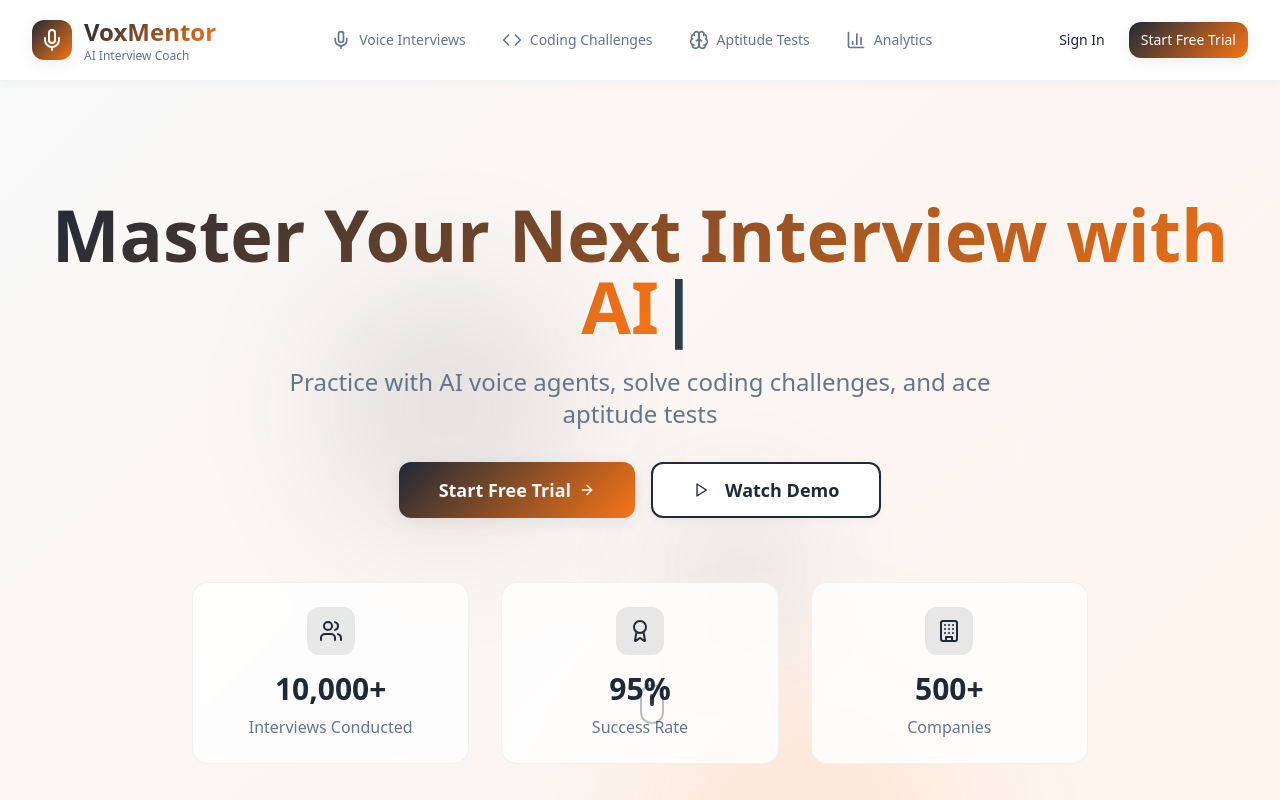
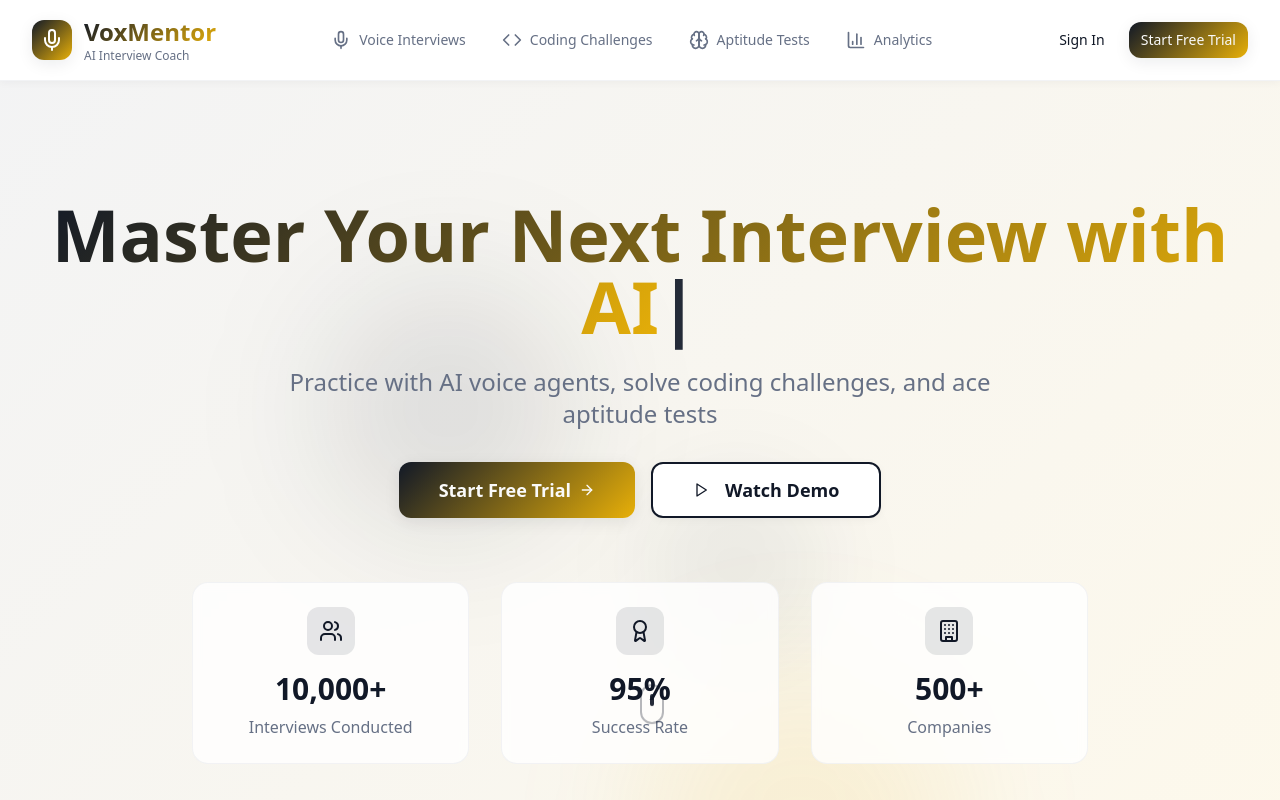
Before and after one commit to sharewheeks-boop/vox-ace-hub, a React (Vite) app: page / in a window 1280 px wide. Shown: the top 800 px of the page. Built offline with nearby package versions, Linux system fonts and the light colour scheme.

Commit message:
Refactor color scheme and navbar

```diff
--- a/src/index.css
+++ b/src/index.css
@@ -6,37 +6,37 @@
 
 @layer base {
   :root {
-    /* Core Brand Colors - Professional Slate Theme */
+    /* Core Brand Colors - Professional Navy & Gold Theme */
     --background: 0 0% 100%;
-    --foreground: 215 28% 17%;
+    --foreground: 220 39% 11%;
 
     /* Cards & Surfaces */
     --card: 0 0% 100%;
-    --card-foreground: 215 28% 17%;
-    --card-hover: 210 20% 98%;
+    --card-foreground: 220 39% 11%;
+    --card-hover: 210 40% 98%;
 
     /* Interactive Elements */
     --popover: 0 0% 100%;
-    --popover-foreground: 215 28% 17%;
+    --popover-foreground: 220 39% 11%;
 
     /* Primary Brand Colors */
-    --primary: 215 28% 17%;
+    --primary: 220 39% 11%;
     --primary-foreground: 0 0% 98%;
-    --primary-hover: 215 25% 27%;
+    --primary-hover: 220 39% 8%;
 
     /* Secondary Actions */
-    --secondary: 210 20% 98%;
-    --secondary-foreground: 215 28% 17%;
-    --secondary-hover: 210 20% 95%;
+    --secondary: 210 40% 96%;
+    --secondary-foreground: 220 39% 11%;
+    --secondary-hover: 210 40% 93%;
 
     /* Muted Elements */
-    --muted: 210 20% 95%;
-    --muted-foreground: 215 16% 47%;
+    --muted: 210 40% 93%;
+    --muted-foreground: 220 13% 46%;
 
     /* Accent Colors */
-    --accent: 25 95% 53%;
-    --accent-foreground: 0 0% 98%;
-    --accent-hover: 25 95% 45%;
+    --accent: 45 93% 47%;
+    --accent-foreground: 220 39% 11%;
+    --accent-hover: 45 93% 42%;
 
     /* Success & Status */
     --success: 160 84% 39%;
@@ -44,31 +44,31 @@
 
     /* Warning & Caution */
     --warning: 38 92% 50%;
-    --warning-foreground: 0 0% 98%;
+    --warning-foreground: 220 39% 11%;
 
     /* Destructive Actions */
     --destructive: 0 84% 60%;
     --destructive-foreground: 0 0% 98%;
 
     /* Form Elements */
-    --border: 210 20% 90%;
-    --input: 210 20% 95%;
-    --ring: 25 95% 53%;
+    --border: 220 13% 91%;
+    --input: 210 40% 96%;
+    --ring: 45 93% 47%;
 
     /* Design System */
     --radius: 0.75rem;
 
     /* Gradients */
-    --gradient-primary: linear-gradient(135deg, hsl(215 28% 17%), hsl(25 95% 53%));
-    --gradient-secondary: linear-gradient(135deg, hsl(210 20% 98%), hsl(210 20% 95%));
-    --gradient-hero: linear-gradient(135deg, hsl(215 28% 17% / 0.03), hsl(25 95% 53% / 0.08));
+    --gradient-primary: linear-gradient(135deg, hsl(220 39% 11%), hsl(45 93% 47%));
+    --gradient-secondary: linear-gradient(135deg, hsl(210 40% 96%), hsl(210 40% 93%));
+    --gradient-hero: linear-gradient(135deg, hsl(220 39% 11% / 0.05), hsl(45 93% 47% / 0.08));
     --gradient-glass: linear-gradient(135deg, hsl(0 0% 100% / 0.1), hsl(0 0% 100% / 0.05));
 
     /* Shadows */
-    --shadow-soft: 0 2px 8px hsl(215 28% 17% / 0.04);
-    --shadow-medium: 0 4px 16px hsl(215 28% 17% / 0.08);
-    --shadow-strong: 0 8px 32px hsl(215 28% 17% / 0.12);
-    --shadow-glow: 0 0 32px hsl(25 95% 53% / 0.3);
+    --shadow-soft: 0 2px 8px hsl(220 39% 11% / 0.04);
+    --shadow-medium: 0 4px 16px hsl(220 39% 11% / 0.08);
+    --shadow-strong: 0 8px 32px hsl(220 39% 11% / 0.12);
+    --shadow-glow: 0 0 32px hsl(45 93% 47% / 0.3);
 
     /* Animations */
     --transition-fast: all 0.15s cubic-bezier(0.4, 0, 0.2, 1);
```
